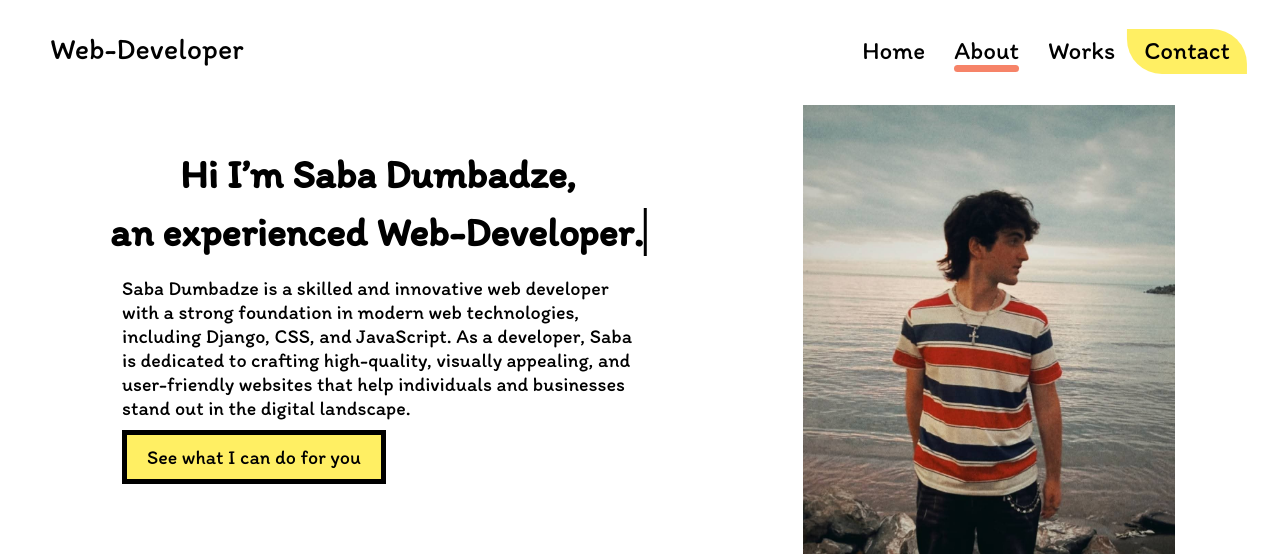
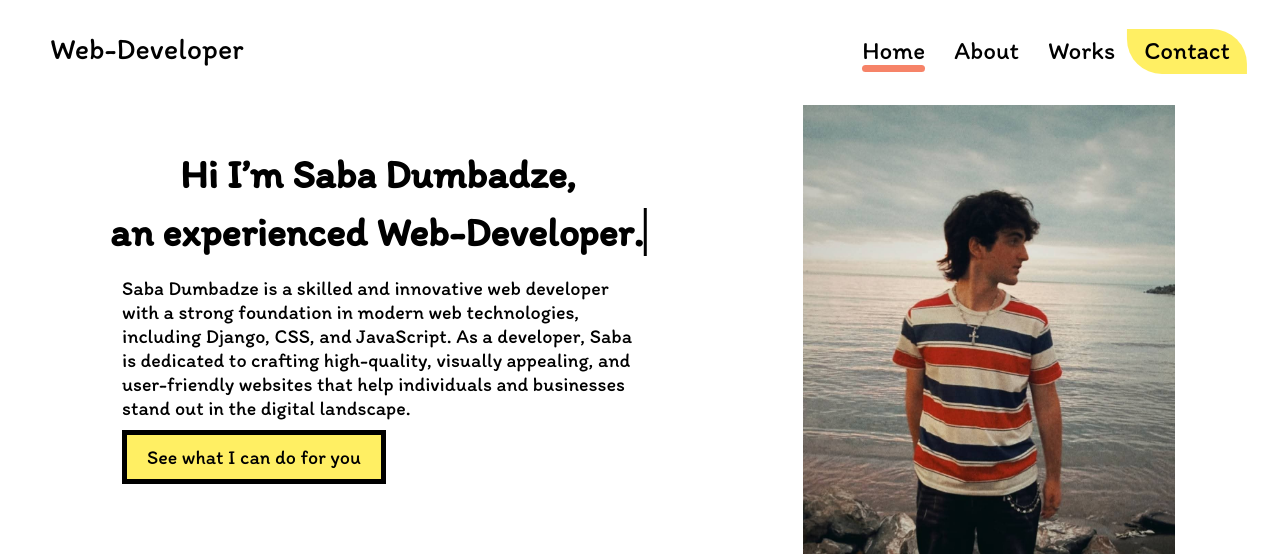
Before and after one commit to sabuka-dumbo/Portfolio-1, a Django app: page / in a window 1280 px wide. Shown: the top 554 px of the page. Run offline with Django 5.2, Linux system fonts and the light colour scheme.

Commit message:
Jan 31, 2026, 4:37 PM

```diff
--- a/Portfolio/SabaDumbadze/templates/index.html
+++ b/Portfolio/SabaDumbadze/templates/index.html
@@ -14,7 +14,7 @@
     </head>
     <body class="body">
         <!-- navbar -->
-        <nav class="navbar" id="navbar">
+         <nav class="navbar" id="navbar">
             <h1 class="navbar-title huge-font">Web-Developer</h1>
 
             <div class="navbar-burger" id="navbar-burger">
@@ -25,19 +25,19 @@
 
             <div class="navbar-navs" id="navbar-navs">
                 <div class="navbar-navs2" id="navbar-navs2">
-                    <a href="{% url 'index' %}" style="color: black; text-decoration: none;"><h1 class="navbar-nav big-font">Home</h1></a>
-                    <a href="" style="color: black; text-decoration: none;"><div class="navbar-nav" id="navbar-nav1">
+                    <a href="" style="color: black;"><div class="navbar-nav" id="navbar-nav1">
                         <div class="navbar-current-line"></div>
-                        <h1 class="navbar-nav2 big-font">About</h1>
+                        <h1 class="navbar-nav2 big-font">Home</h1>
                     </div></a>
-                    <a href="{% url 'works' %}" style="color: black; text-decoration: none;"><h1 class="navbar-nav big-font">Works</h1></a>
-                    <a href="{% url 'contact' %}" style="color: black; text-decoration: none;"><div class="navbar-nav" id="navbar-nav5">
+                    <a href="{% url 'about' %}" style="color: black;"><h1 class="navbar-nav big-font">About</h1></a>
+                    <a href="{% url 'works' %}" style="color: black;"><h1 class="navbar-nav big-font">Works</h1></a>
+                    <a href="{% url 'contact' %}" style="color: black;"><div class="navbar-nav" id="navbar-nav5">
                         <div class="navbar-nav5-back"></div>
                         <h1 class="navbar-nav2 big-font">Contact</h1>
                     </div></a>
                 </div>
             </div>
-        </nav>
+         </nav>
 
          <div class="working-part">
             <div class="info-div">
```
